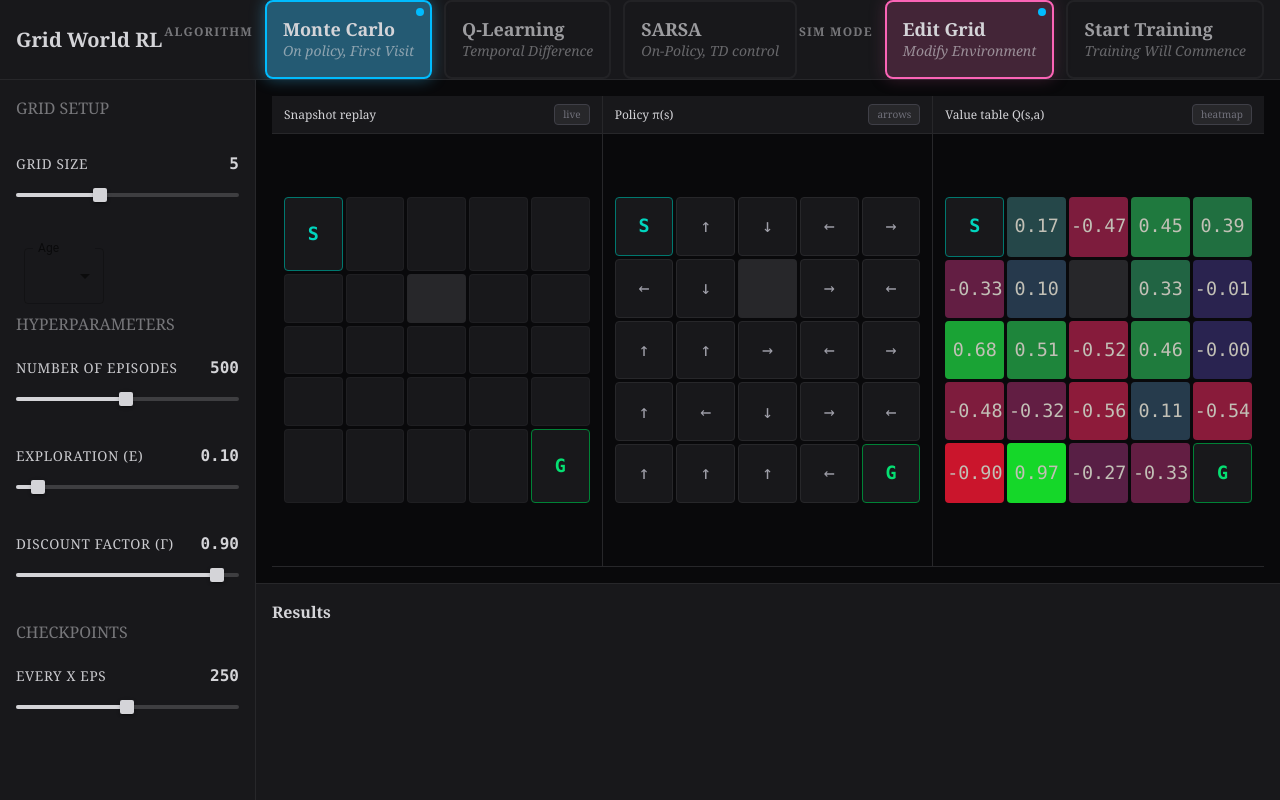
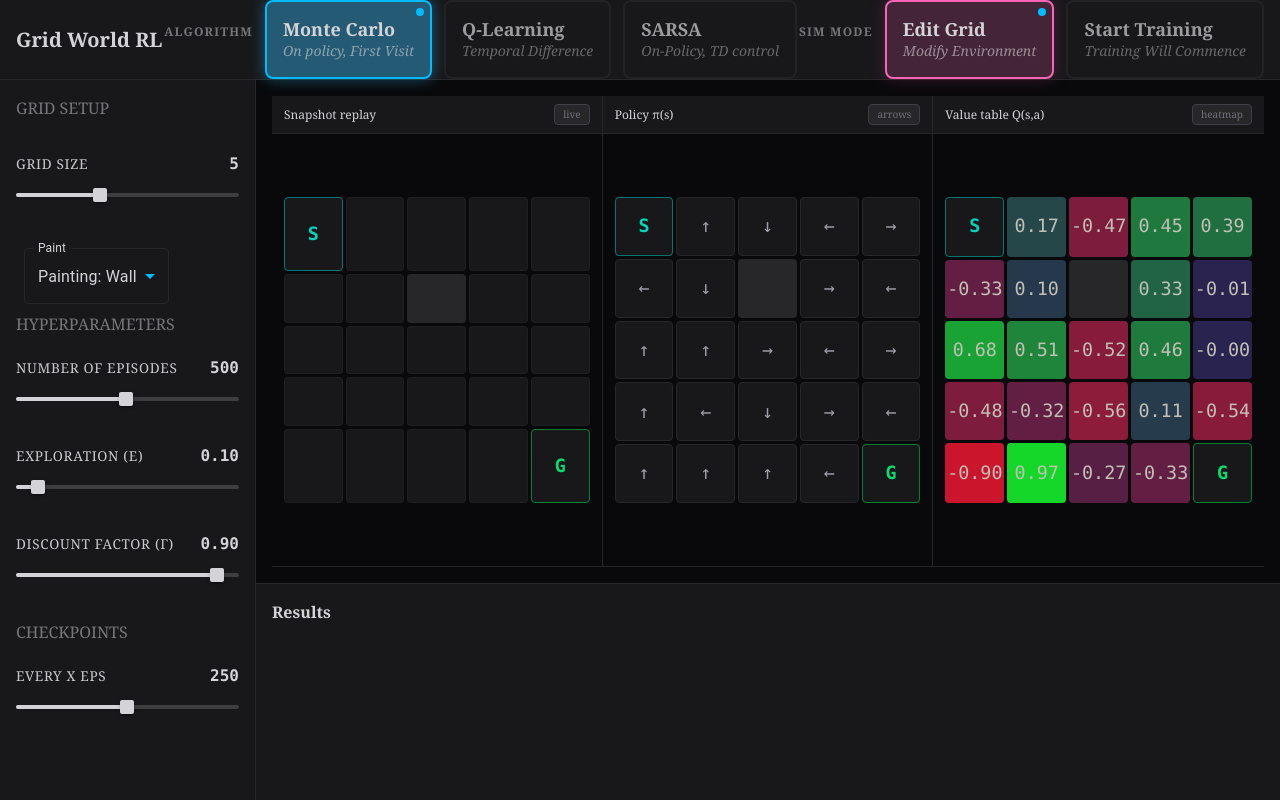
Before and after one commit to KELECHIDAVIS/GridWorldRL, a React (Vite) app in the folder frontend/: page / in a window 1280 px wide. Built offline with nearby package versions, Linux system fonts and the light colour scheme.

Commit message:
Finished Painting Dropdown

```diff
--- a/frontend/src/App.tsx
+++ b/frontend/src/App.tsx
@@ -1,56 +1,58 @@
-import { useState, useEffect } from 'react'
-import RadioCard from './components/RadioCard';
-import { Algorithm, type SimulationMode, type AlgorithmType } from './types';
-import { LabeledSlider } from './components/LabeledSlider';
-import type { ArrowDirection, GridData, CellData } from './types';
-import { GridPanel } from './components/GridPanel';
-import { Select, type SelectChangeEvent } from '@mui/material';
-import MenuItem from '@mui/material/MenuItem';
-import FormControl from '@mui/material/FormControl';
-import InputLabel from '@mui/material/InputLabel';
+import { useState, useEffect } from "react";
+import RadioCard from "./components/RadioCard";
+import { Algorithm, type SimulationMode, type AlgorithmType } from "./types";
+import { LabeledSlider } from "./components/LabeledSlider";
+import type { ArrowDirection, GridData, CellData } from "./types";
+import { GridPanel } from "./components/GridPanel";
+import { Select, type SelectChangeEvent } from "@mui/material";
+import MenuItem from "@mui/material/MenuItem";
+import FormControl from "@mui/material/FormControl";
+import InputLabel from "@mui/material/InputLabel";
 
 function makeDummyGrid(size: number): GridData {
   return Array.from({ length: size }, (_, r) =>
     Array.from({ length: size }, (_, c): CellData => {
-      if (r === 0 && c === 0) return { type: 'start' }
-      if (r === size - 1 && c === size - 1) return { type: 'goal' }
-      if (r === 1 && c === 2) return { type: 'wall' }
+      if (r === 0 && c === 0) return { type: "start" };
+      if (r === size - 1 && c === size - 1) return { type: "goal" };
+      if (r === 1 && c === 2) return { type: "wall" };
       return {
-        type: 'empty',
+        type: "empty",
         value: Math.random() * 2 - 1,
-        arrow: (['up','down','left','right'] as ArrowDirection[])[Math.floor(Math.random()*4)],
-      }
-    })
-  )
+        arrow: (["up", "down", "left", "right"] as ArrowDirection[])[
+          Math.floor(Math.random() * 4)
+        ],
+      };
+    }),
+  );
 }
 
+// Example of a child component using the new dynamic classes
+function TopRow() {
+  const [selectedAlgo, setAlgo] = useState<AlgorithmType>(
+    Algorithm.MONTE_CARLO,
+  );
 
-// Example of a child component using the new dynamic classes
-function TopRow(){
-  const [selectedAlgo , setAlgo] = useState<AlgorithmType> (Algorithm.MONTE_CARLO);
-
-  const [simMode, setSimMode] = useState<SimulationMode> ('editing');
+  const [simMode, setSimMode] = useState<SimulationMode>("editing");
   return (
-    <div  className="h-full w-full p-4 border-b border-theme-border flex flex-row justify-between items-center bg-theme-panel">
-
+    <div className="h-full w-full p-4 border-b border-theme-border flex flex-row justify-between items-center bg-theme-panel">
       {/* title */}
-      <section className='flex flex-row items-center  '>
+      <section className="flex flex-row items-center  ">
         <h1 className="text-xl font-bold ">Grid World RL</h1>
       </section>
 
       {/* Algorithm Group */}
-      <section className='flex flex-row items-center gap-3 '>
+      <section className="flex flex-row items-center gap-3 ">
         <h2 className="font-bold mb-4 text-theme-text opacity-50 uppercase text-xs tracking-widest">
           Algorithm
         </h2>
         <div className="flex flex-row gap-3">
           <RadioCard
-          label='Monte Carlo'
-          description='On policy, First Visit'
-          value= {Algorithm.MONTE_CARLO}
+            label="Monte Carlo"
+            description="On policy, First Visit"
+            value={Algorithm.MONTE_CARLO}
             selectedValue={selectedAlgo}
             onChange={setAlgo}
-          name='algo-group'
+            name="algo-group"
           />
           <RadioCard
             name="algo-group"
@@ -61,19 +63,18 @@ function TopRow(){
             onChange={setAlgo}
           />
           <RadioCard
-            label='SARSA'
-            description='On-Policy, TD control'
-            value= {Algorithm.SARSA}
+            label="SARSA"
+            description="On-Policy, TD control"
+            value={Algorithm.SARSA}
             selectedValue={selectedAlgo}
             onChange={setAlgo}
-            name='algo-group'
+            name="algo-group"
           />
-
         </div>
       </section>
 
       {/* Simulation Mode Group */}
-      <section className='flex flex-row items-center gap-3 accent-pink'>
+      <section className="flex flex-row items-center gap-3 accent-pink">
         <h2 className="font-bold mb-4 text-theme-text opacity-50 uppercase text-xs tracking-widest">
           Sim Mode
         </h2>
@@ -94,20 +95,21 @@ function TopRow(){
             selectedValue={simMode}
             onChange={setSimMode}
           />
-
         </div>
       </section>
     </div>
   );
 }
 
-function SideBar(){
-  const [epsilon, setEpsilon] = useState(.1);
-  const [gamma, setGamma] = useState(.9);
+function SideBar() {
+  const [epsilon, setEpsilon] = useState(0.1);
+  const [gamma, setGamma] = useState(0.9);
   const [gridSize, setGridSize] = useState(5);
   const [numEpisodes, setNumEpisodes] = useState(500);
-  const [checkpointsEvery, setCheckpointsEvery] = useState(Math.trunc(numEpisodes/2));
-  const [paintingMode, setPaintingMode] = useState("wall")
+  const [checkpointsEvery, setCheckpointsEvery] = useState(
+    Math.trunc(numEpisodes / 2),
+  );
+  const [paintingMode, setPaintingMode] = useState("wall");
 
   useEffect(() => {
     // If the number of episodes becomes smaller than our checkpoint interval,
@@ -117,10 +119,10 @@ function SideBar(){
     }
   }, [numEpisodes, checkpointsEvery]);
 
-  const handlePaintingChange = (event: SelectChangeEvent)=>{
+  const handlePaintingChange = (event: SelectChangeEvent) => {
     setPaintingMode(event.target.value);
-  }
-  return(
+  };
+  return (
     <div className="h-full w-full p-4 border-r border-theme-border bg-theme-panel gap-10">
       <h1 className="opacity-50 pb-8">GRID SETUP</h1>
 
@@ -135,23 +137,76 @@ function SideBar(){
         color="var(--color-sky-300)"
       />
 
-      <FormControl sx={{ m: 1, minWidth: 80 }}>
-          <InputLabel id="demo-simple-select-autowidth-label">Age</InputLabel>
+      {/* make paint mode selection */}
+      <FormControl
+        sx={{
+          m: 1,
+          minWidth: 80,
+          // Label default + shrunk state
+          "& .MuiInputLabel-root": {
+            color: "var(--color-theme-text)",
+          },
+          "& .MuiInputLabel-root.Mui-focused": {
+            color: "var(--color-accent)",
+          },
+          // Outlined border
+          "& .MuiOutlinedInput-notchedOutline": {
+            borderColor: "var(--color-theme-border)",
+          },
+          "&:hover .MuiOutlinedInput-notchedOutline": {
+            borderColor: "var(--color-accent)",
+          },
+          "& .MuiOutlinedInput-root.Mui-focused .MuiOutlinedInput-notchedOutline":
+            {
+              borderColor: "var(--color-accent)",
+              boxShadow: "0 0 0 2px var(--color-accent-glow)",
+            },
+          // Select text + icon
+          "& .MuiSelect-select": {
+            color: "var(--color-theme-text)",
+            backgroundColor: "var(--color-theme-panel)",
+          },
+          "& .MuiSvgIcon-root": {
+            color: "var(--color-accent)",
+          },
+        }}
+      >
+        <InputLabel id="demo-simple-select-autowidth-label">Paint</InputLabel>
         <Select
           labelId="demo-simple-select-autowidth-label"
           id="demo-simple-select-autowidth"
           value={paintingMode}
           onChange={handlePaintingChange}
           autoWidth
-            label="Painting Mode"
+          label="Paint"
+          MenuProps={{
+            slotProps: {
+              paper: {
+                sx: {
+                  bgcolor: "var(--color-theme-panel)",
+                  border: "1px solid var(--color-theme-border)",
+                  "& .MuiMenuItem-root": {
+                    color: "var(--color-theme-text)",
+                  },
+                  "& .MuiMenuItem-root:hover": {
+                    bgcolor: "var(--color-accent-glow)",
+                    color: "var(--color-accent)",
+                  },
+                  "& .MuiMenuItem-root.Mui-selected": {
+                    bgcolor: "var(--color-accent-glow)",
+                    color: "var(--color-accent)",
+                  },
+                },
+              },
+            },
+          }}
         >
-            <MenuItem value={20}>Painting: Wall</MenuItem>
-            <MenuItem value={21}>Painting: Start</MenuItem>
-            <MenuItem value={22}>Painting: Goal</MenuItem>
+          <MenuItem value={"wall"}>Painting: Wall</MenuItem>
+          <MenuItem value={"start"}>Painting: Start</MenuItem>
+          <MenuItem value={"goal"}>Painting: Goal</MenuItem>
         </Select>
       </FormControl>
 
-      {/* make paint mode selection */}
 
       <h1 className="opacity-50 pb-5">HYPERPARAMETERS</h1>
 
@@ -203,48 +258,59 @@ function SideBar(){
         onChange={setCheckpointsEvery}
         color="var(--color-sky-300)"
       />
-
-
-
     </div>
-  )
+  );
 }
-function TableViews(){
-
+function TableViews() {
   const grid = makeDummyGrid(5);
 
   // TODO: depending on the mode will, add obstacles, move start, and stop; walls on one will reflect walls on all since they are all based on the replay grid
-  function handleCellClick(){
+  function handleCellClick() {}
 
-  }
-
-  return(
+  return (
     <div className="h-full border-b border-theme-border grid grid-cols-3">
-      <GridPanel title="Snapshot replay"    tag="live"    data={grid} mode="replay" onCellClick={handleCellClick} />
-      <GridPanel title="Policy π(s)"        tag="arrows"  data={grid} mode="policy" onCellClick={handleCellClick} />
-      <GridPanel title="Value table Q(s,a)" tag="heatmap" data={grid} mode="value" onCellClick={handleCellClick} />
+      <GridPanel
+        title="Snapshot replay"
+        tag="live"
+        data={grid}
+        mode="replay"
+        onCellClick={handleCellClick}
+      />
+      <GridPanel
+        title="Policy π(s)"
+        tag="arrows"
+        data={grid}
+        mode="policy"
+        onCellClick={handleCellClick}
+      />
+      {/* //TODO: Change this to reflect the Q, or change whats sent back to be V(S) */}
+      <GridPanel
+        title="Value table Q(s,a)"
+        tag="heatmap"
+        data={grid}
+        mode="value"
+        onCellClick={handleCellClick}
+      />
     </div>
-  )
+  );
 }
 function App() {
-
-
   return (
-
-    <div className={`h-screen w-full flex flex-col font-sans transition-colors duration-300 bg-theme-bg text-theme-text`}>
-
+    <div
+      className={`h-screen w-full flex flex-col font-sans transition-colors duration-300 bg-theme-bg text-theme-text`}
+    >
       <div className="h-[10%]">
-        <TopRow  />
+        <TopRow />
       </div>
 
       <div className="flex-1 flex flex-row overflow-hidden">
         <div className="w-[20%]">
-          <SideBar/>
+          <SideBar />
         </div>
 
         <div className="flex-1 flex flex-col overflow-hidden">
           <div className="h-[70%] border-b border-theme-border p-4">
-             <TableViews/>
+            <TableViews />
           </div>
 
           <div className="flex-1 p-4 bg-theme-panel">
@@ -252,9 +318,8 @@ function App() {
           </div>
         </div>
       </div>
-
     </div>
-  )
+  );
 }
 
-export default App
+export default App;
```
Lines whose indentation alone changed are shown as unchanged.
